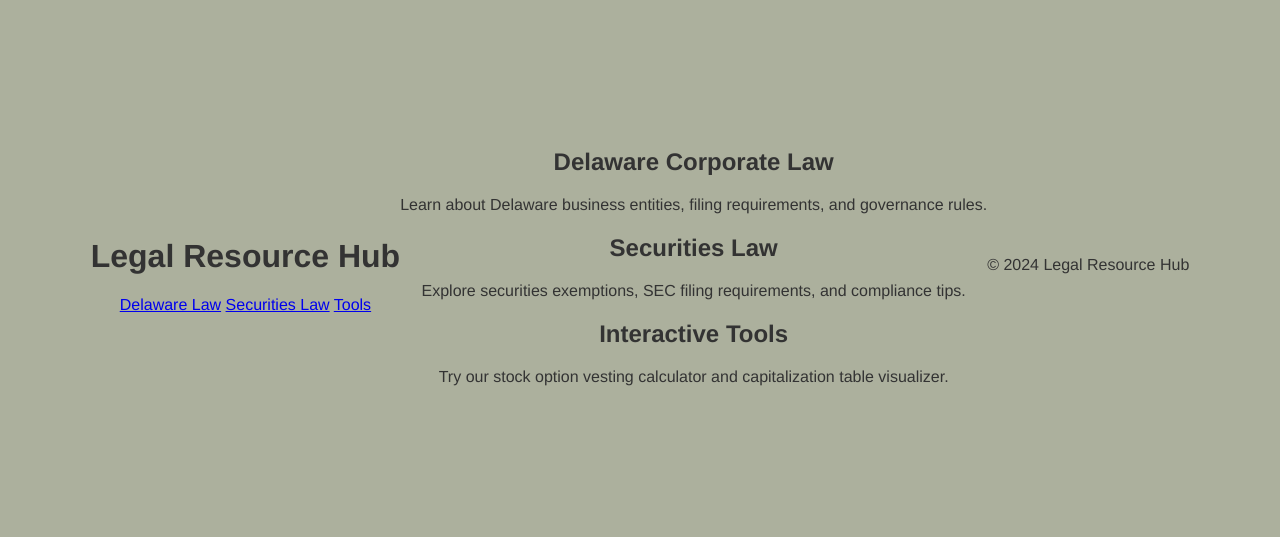
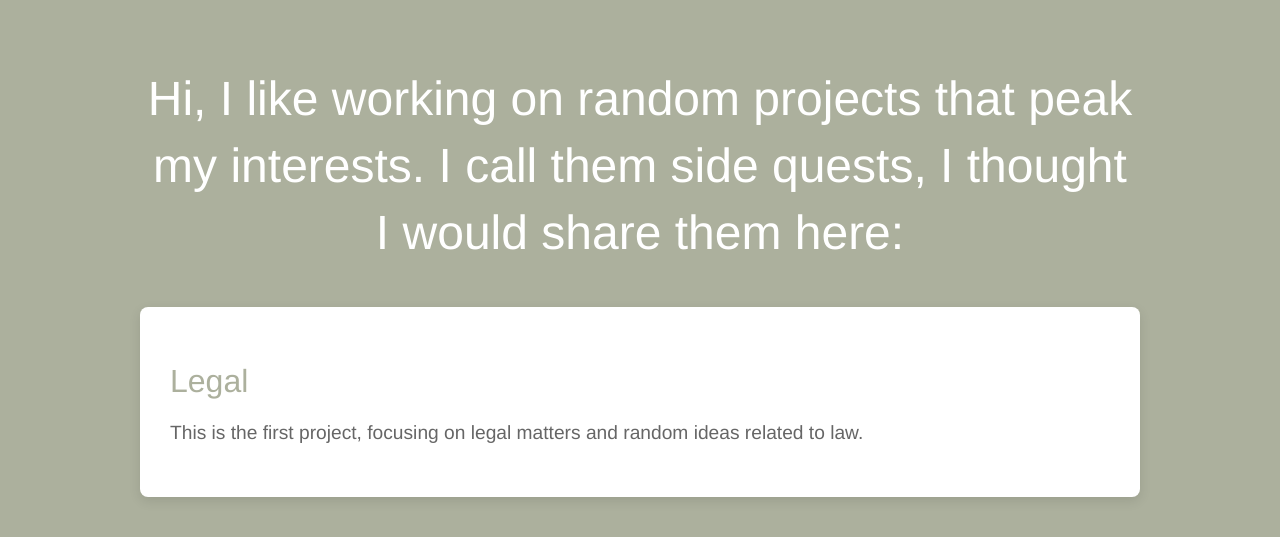
Before and after one commit to doessheknow/legal-resource-hub, a plain HTML site: page index.html in a window 1280 px wide. Shown: the part 135-672 px from the top of the page. Drawn offline with Linux system fonts and the light colour scheme.

Commit message:
Update index.html

```diff
--- a/index.html
+++ b/index.html
@@ -1,36 +1,23 @@
 <!DOCTYPE html>
 <html lang="en">
 <head>
-  <meta charset="UTF-8">
-  <meta name="viewport" content="width=device-width, initial-scale=1.0">
-  <title>Legal Resource Hub</title>
-  <link rel="stylesheet" href="styles.css">
+    <meta charset="UTF-8">
+    <meta name="viewport" content="width=device-width, initial-scale=1.0">
+    <title>Side Quests</title>
+    <link rel="stylesheet" href="styles.css">
 </head>
 <body>
-  <header>
-    <h1>Legal Resource Hub</h1>
-    <nav>
-      <a href="#delaware-law">Delaware Law</a>
-      <a href="#securities-law">Securities Law</a>
-      <a href="#tools">Tools</a>
-    </nav>
-  </header>
-  <main>
-    <section id="delaware-law">
-      <h2>Delaware Corporate Law</h2>
-      <p>Learn about Delaware business entities, filing requirements, and governance rules.</p>
-    </section>
-    <section id="securities-law">
-      <h2>Securities Law</h2>
-      <p>Explore securities exemptions, SEC filing requirements, and compliance tips.</p>
-    </section>
-    <section id="tools">
-      <h2>Interactive Tools</h2>
-      <p>Try our stock option vesting calculator and capitalization table visualizer.</p>
-    </section>
-  </main>
-  <footer>
-    <p>© 2024 Legal Resource Hub</p>
-  </footer>
+    <div class="container">
+        <div class="intro">
+            <h1>Hi, I like working on random projects that peak my interests. I call them side quests, I thought I would share them here:</h1>
+        </div>
+        <div class="projects">
+            <div class="project-box">
+                <h2>Legal</h2>
+                <p>This is the first project, focusing on legal matters and random ideas related to law.</p>
+            </div>
+            <!-- More projects can go here -->
+        </div>
+    </div>
 </body>
 </html>
```
